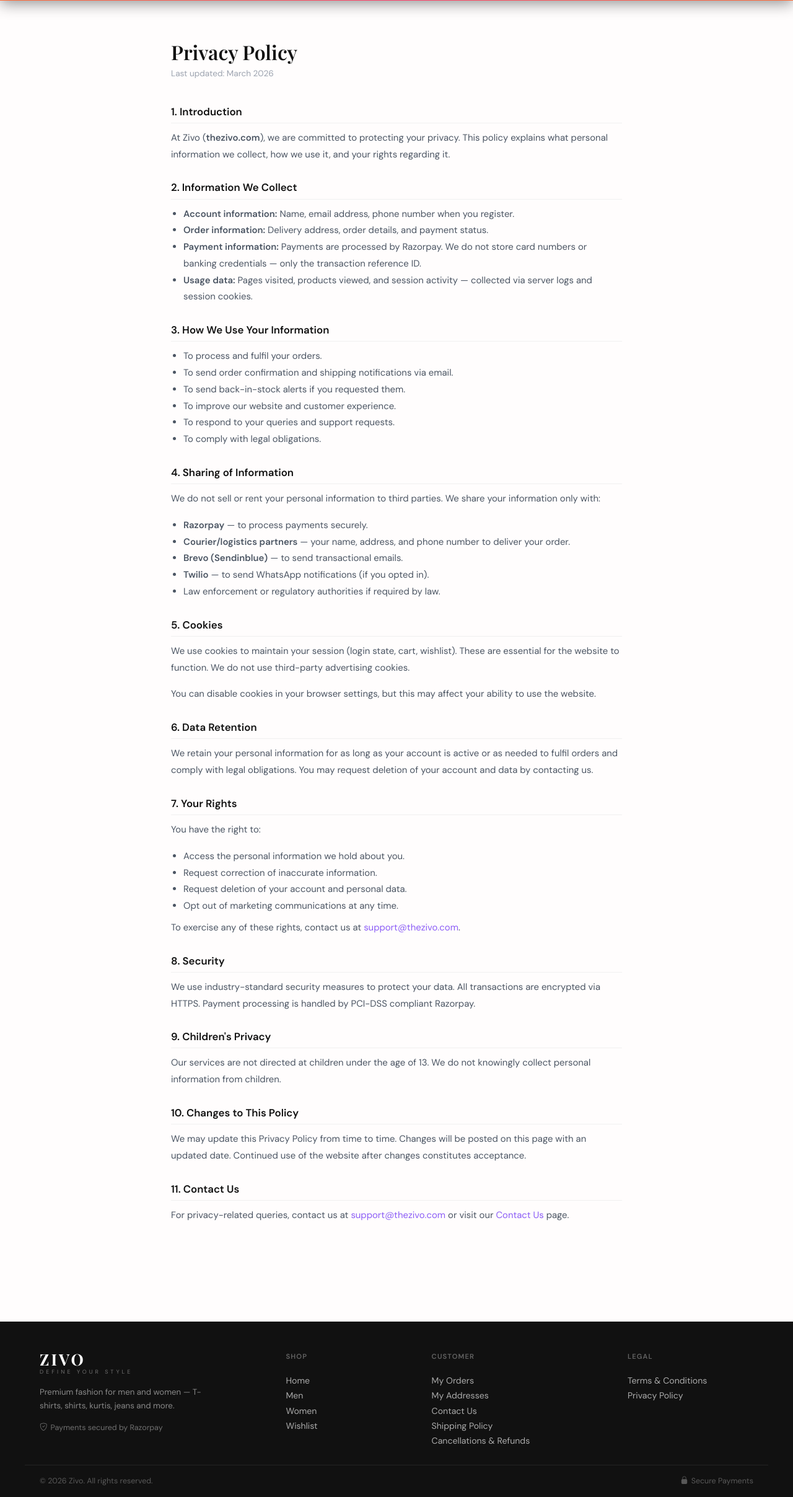
After one commit to thezivoofficial/thezivo-store, a Django app: page /privacy-policy/ in a window 1280 px wide. The commit adds this page. Shown: the part 63-2478 px from the top of the page at 62% size. Run offline with Django 5.2, Linux system fonts and the light colour scheme; data comes from the database, SQL or seed files in the repository; data that the repository does not hold is empty; some libraries are stand-ins or nearby versions.

Commit message:
Add own Terms & Conditions and Privacy Policy pages; update footer links
Replaced external trendza.in links with internal pages at:
  /terms-conditions/
  /privacy-policy/

Co-Authored-By: Claude Sonnet 4.6 <noreply@anthropic.com>

```diff
--- a/store/urls.py
+++ b/store/urls.py
@@ -49,4 +49,6 @@ urlpatterns = [
     path("contact/", views.contact_us, name="contact_us"),
     path("shipping-policy/", views.shipping_policy, name="shipping_policy"),
     path("cancellations-refunds/", views.cancellations_refunds, name="cancellations_refunds"),
+    path("terms-conditions/", views.terms_conditions, name="terms_conditions"),
+    path("privacy-policy/", views.privacy_policy, name="privacy_policy"),
 ]
--- a/store/views.py
+++ b/store/views.py
@@ -1875,3 +1875,11 @@ def shipping_policy(request):
 
 def cancellations_refunds(request):
     return render(request, 'store/cancellations_refunds.html')
+
+
+def terms_conditions(request):
+    return render(request, 'store/terms_conditions.html')
+
+
+def privacy_policy(request):
+    return render(request, 'store/privacy_policy.html')
--- a/templates/store/includes/_footer.html
+++ b/templates/store/includes/_footer.html
@@ -34,8 +34,8 @@
         <!-- Legal column -->
         <div class="footer-col">
             <div class="footer-col-title">Legal</div>
-            <a href="https://trendza.in/terms-condition" target="_blank" rel="noopener">Terms &amp; Conditions</a>
-            <a href="https://trendza.in/privacy" target="_blank" rel="noopener">Privacy Policy</a>
+            <a href="{% url 'terms_conditions' %}">Terms &amp; Conditions</a>
+            <a href="{% url 'privacy_policy' %}">Privacy Policy</a>
         </div>
 
     </div>
--- /dev/null
+++ b/templates/store/privacy_policy.html
@@ -0,0 +1,102 @@
+{% extends "store/base.html" %}
+{% block title %}Privacy Policy | Zivo{% endblock %}
+{% block meta_description %}Zivo privacy policy — how we collect, use, and protect your personal information.{% endblock %}
+
+{% block content %}
+<style>
+    .policy-page { max-width: 760px; margin: 0 auto; padding: 48px 16px 80px; font-family: 'DM Sans', sans-serif; color: #374151; }
+    .policy-page h1 { font-family: 'Playfair Display', serif; font-size: 2rem; font-weight: 600; color: #111; margin-bottom: 6px; }
+    .policy-page .updated { color: #9ca3af; font-size: 0.85rem; margin-bottom: 40px; }
+    .policy-section { margin-bottom: 30px; }
+    .policy-section h2 { font-size: 1.05rem; font-weight: 700; color: #111; margin-bottom: 10px; padding-bottom: 8px; border-bottom: 1px solid #f0f0f0; }
+    .policy-section p, .policy-section li { font-size: 0.93rem; line-height: 1.8; color: #4b5563; }
+    .policy-section ul { padding-left: 20px; margin: 8px 0; }
+</style>
+
+<div class="policy-page">
+    <h1>Privacy Policy</h1>
+    <p class="updated">Last updated: March 2026</p>
+
+    <div class="policy-section">
+        <h2>1. Introduction</h2>
+        <p>At Zivo (<strong>thezivo.com</strong>), we are committed to protecting your privacy. This policy explains what personal information we collect, how we use it, and your rights regarding it.</p>
+    </div>
+
+    <div class="policy-section">
+        <h2>2. Information We Collect</h2>
+        <ul>
+            <li><strong>Account information:</strong> Name, email address, phone number when you register.</li>
+            <li><strong>Order information:</strong> Delivery address, order details, and payment status.</li>
+            <li><strong>Payment information:</strong> Payments are processed by Razorpay. We do not store card numbers or banking credentials — only the transaction reference ID.</li>
+            <li><strong>Usage data:</strong> Pages visited, products viewed, and session activity — collected via server logs and session cookies.</li>
+        </ul>
+    </div>
+
+    <div class="policy-section">
+        <h2>3. How We Use Your Information</h2>
+        <ul>
+            <li>To process and fulfil your orders.</li>
+            <li>To send order confirmation and shipping notifications via email.</li>
+            <li>To send back-in-stock alerts if you requested them.</li>
+            <li>To improve our website and customer experience.</li>
+            <li>To respond to your queries and support requests.</li>
+            <li>To comply with legal obligations.</li>
+        </ul>
+    </div>
+
+    <div class="policy-section">
+        <h2>4. Sharing of Information</h2>
+        <p>We do not sell or rent your personal information to third parties. We share your information only with:</p>
+        <ul>
+            <li><strong>Razorpay</strong> — to process payments securely.</li>
+            <li><strong>Courier/logistics partners</strong> — your name, address, and phone number to deliver your order.</li>
+            <li><strong>Brevo (Sendinblue)</strong> — to send transactional emails.</li>
+            <li><strong>Twilio</strong> — to send WhatsApp notifications (if you opted in).</li>
+            <li>Law enforcement or regulatory authorities if required by law.</li>
+        </ul>
+    </div>
+
+    <div class="policy-section">
+        <h2>5. Cookies</h2>
+        <p>We use cookies to maintain your session (login state, cart, wishlist). These are essential for the website to function. We do not use third-party advertising cookies.</p>
+        <p>You can disable cookies in your browser settings, but this may affect your ability to use the website.</p>
+    </div>
+
+    <div class="policy-section">
+        <h2>6. Data Retention</h2>
+        <p>We retain your personal information for as long as your account is active or as needed to fulfil orders and comply with legal obligations. You may request deletion of your account and data by contacting us.</p>
+    </div>
+
+    <div class="policy-section">
+        <h2>7. Your Rights</h2>
+        <p>You have the right to:</p>
+        <ul>
+            <li>Access the personal information we hold about you.</li>
+            <li>Request correction of inaccurate information.</li>
+            <li>Request deletion of your account and personal data.</li>
+            <li>Opt out of marketing communications at any time.</li>
+        </ul>
+        <p>To exercise any of these rights, contact us at <a href="mailto:support@thezivo.com" style="color:#8b5cf6;text-decoration:none;">support@thezivo.com</a>.</p>
+    </div>
+
+    <div class="policy-section">
+        <h2>8. Security</h2>
+        <p>We use industry-standard security measures to protect your data. All transactions are encrypted via HTTPS. Payment processing is handled by PCI-DSS compliant Razorpay.</p>
+    </div>
+
+    <div class="policy-section">
+        <h2>9. Children's Privacy</h2>
+        <p>Our services are not directed at children under the age of 13. We do not knowingly collect personal information from children.</p>
+    </div>
+
+    <div class="policy-section">
+        <h2>10. Changes to This Policy</h2>
+        <p>We may update this Privacy Policy from time to time. Changes will be posted on this page with an updated date. Continued use of the website after changes constitutes acceptance.</p>
+    </div>
+
+    <div class="policy-section">
+        <h2>11. Contact Us</h2>
+        <p>For privacy-related queries, contact us at <a href="mailto:support@thezivo.com" style="color:#8b5cf6;text-decoration:none;">support@thezivo.com</a> or visit our <a href="{% url 'contact_us' %}" style="color:#8b5cf6;text-decoration:none;">Contact Us</a> page.</p>
+    </div>
+</div>
+{% endblock %}
```
Also changed, not shown: templates/store/terms_conditions.html (added, +94 -0 lines).
